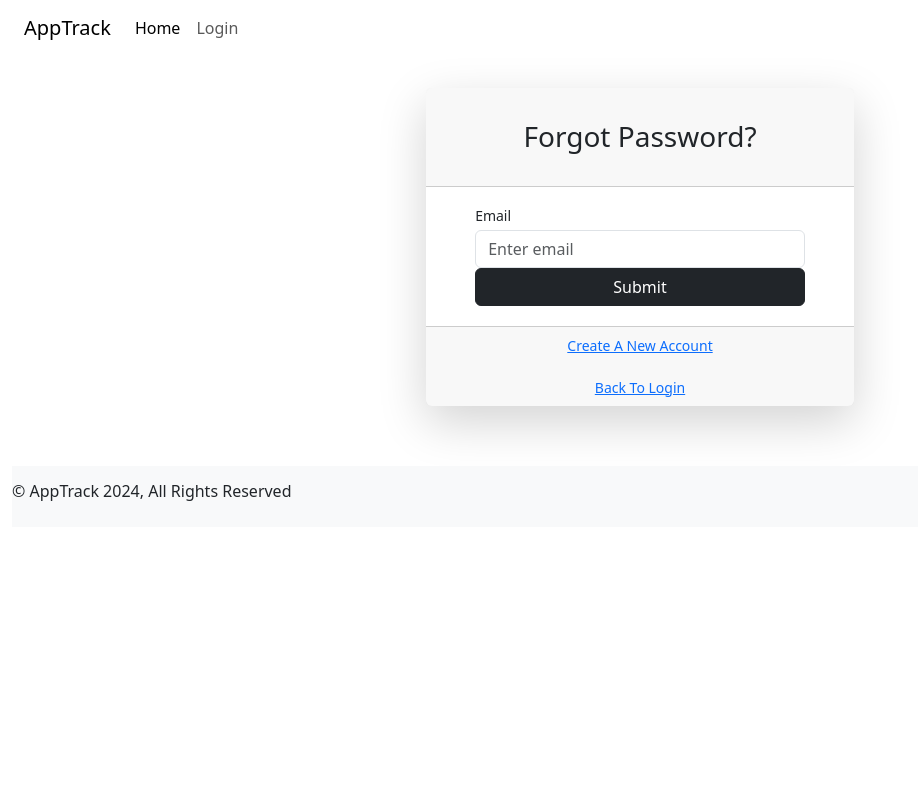
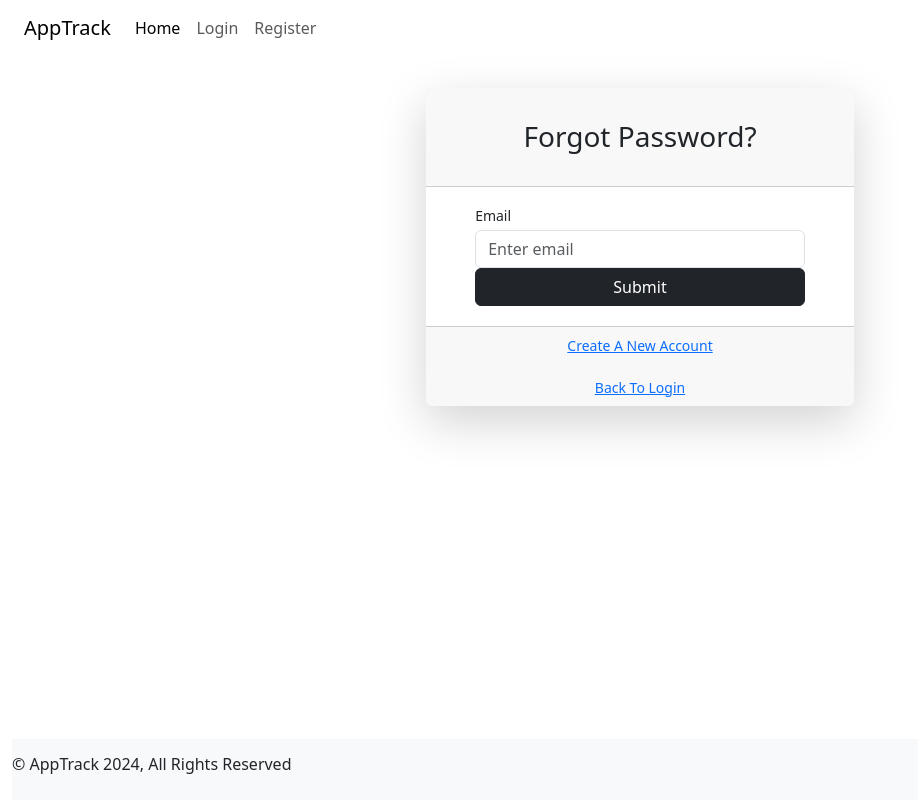
Before and after one commit to charliemarshall1996/apptrack, a Django app: page /accounts/password-reset/ in a window 1280 px wide. Shown: the whole page, without its empty margins (0-918 px from the left). Run offline with Django 5.2, Linux system fonts and the light colour scheme.

Commit message:
fixed footer to bottom of pages

```diff
--- a/apptrack/core/static/core/styles/reset.css
+++ b/apptrack/core/static/core/styles/reset.css
@@ -17,6 +17,7 @@
     -webkit-font-smoothing: antialiased;
     padding-left: 0;
     padding-right: 0;
+    display: flex;
   }
 
   /*
--- a/apptrack/core/templates/core/base_authenticated.html
+++ b/apptrack/core/templates/core/base_authenticated.html
@@ -10,8 +10,8 @@
     <link rel="stylesheet" href="{% static 'core/styles/style.css' %}">
 </head>
 
+<body class="d-flex flex-column min-vh-100 container-fluid">
 <!-- Header -->
-<body>
   <header>
     <div class="container-fluid">
       <div class="row">
@@ -53,8 +53,8 @@
 <script src="https://code.jquery.com/jquery-3.5.1.slim.min.js"></script>
 <script src="https://cdn.jsdelivr.net/npm/bootstrap@4.5.2/dist/js/bootstrap.bundle.min.js"></script>
 
-<footer>
-  <nav class="navbar fixed-bottom navbar-expand-lg bg-body-tertiary">
+<footer class="mt-auto">
+  <nav class="navbar navbar-expand-lg bg-body-tertiary" id="footer">
     <ul class="navbar-nav">
       <li class="nav-item">
         <p>&copy; AppTrack 2024, All Rights Reserved</p>
--- a/apptrack/core/templates/core/base_unauthenticated.html
+++ b/apptrack/core/templates/core/base_unauthenticated.html
@@ -10,8 +10,9 @@
     <link rel="stylesheet" href="{% static 'core/styles/style.css' %}">
 </head>
 
+<body class="d-flex flex-column min-vh-100 container-fluid">
 <!-- Header -->
-<body class="container-fluid">
+
   <header>
     <div class="container-fluid">
       <div class="row d-flex">
@@ -25,6 +26,9 @@
                 </li>
                 <li class="nav-item">
                   <a class="nav-link" href="{% url 'login' %}">Login</a>
+                </li>
+                <li class="nav-item">
+                  <a class="nav-link" href="{% url 'register' %}">Register</a>
                 </li>
               </ul>
             </div>
@@ -40,12 +44,13 @@
     {% block content %}
     {% endblock %}
   </div>
+
 </body>
 <script src="https://code.jquery.com/jquery-3.5.1.slim.min.js"></script>
 <script src="https://cdn.jsdelivr.net/npm/bootstrap@4.5.2/dist/js/bootstrap.bundle.min.js"></script>
 
-<footer>
-  <nav class="navbar navbar-expand-lg bg-body-tertiary navbar-light" id="footer">
+<footer class="mt-auto">
+  <nav class="navbar navbar-expand-lg bg-body-tertiary" id="footer">
     <ul class="navbar-nav">
       <li class="nav-item">
         <p>&copy; AppTrack 2024, All Rights Reserved</p>
```
